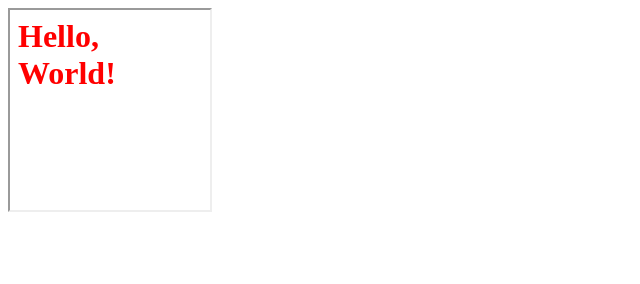
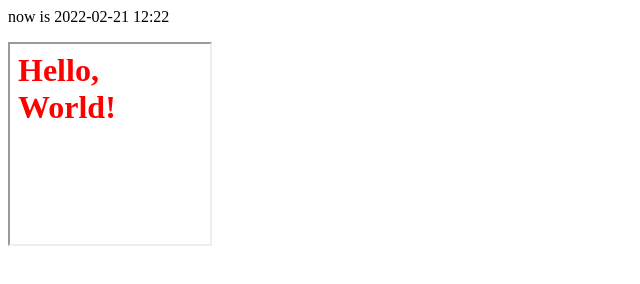
Before and after one commit to abogat80/v2-1, a plain HTML site: page index.html in a window 1280 px wide. Shown: the whole page, without its empty margins (0-640 px from the left). Drawn offline with Linux system fonts and the light colour scheme.

Commit message:
commit hello with timestamp

```diff
--- a/index.html
+++ b/index.html
@@ -3,6 +3,7 @@
     <link type="text/css" rel="stylesheet" media="all" href="lib/style.css" />
   </head>
   <body>
+    <p>now is 2022-02-21 12:22</p>
     <iframe src="lib/hello.html" width="200" height="200" />
   </body>
 </html>
```
